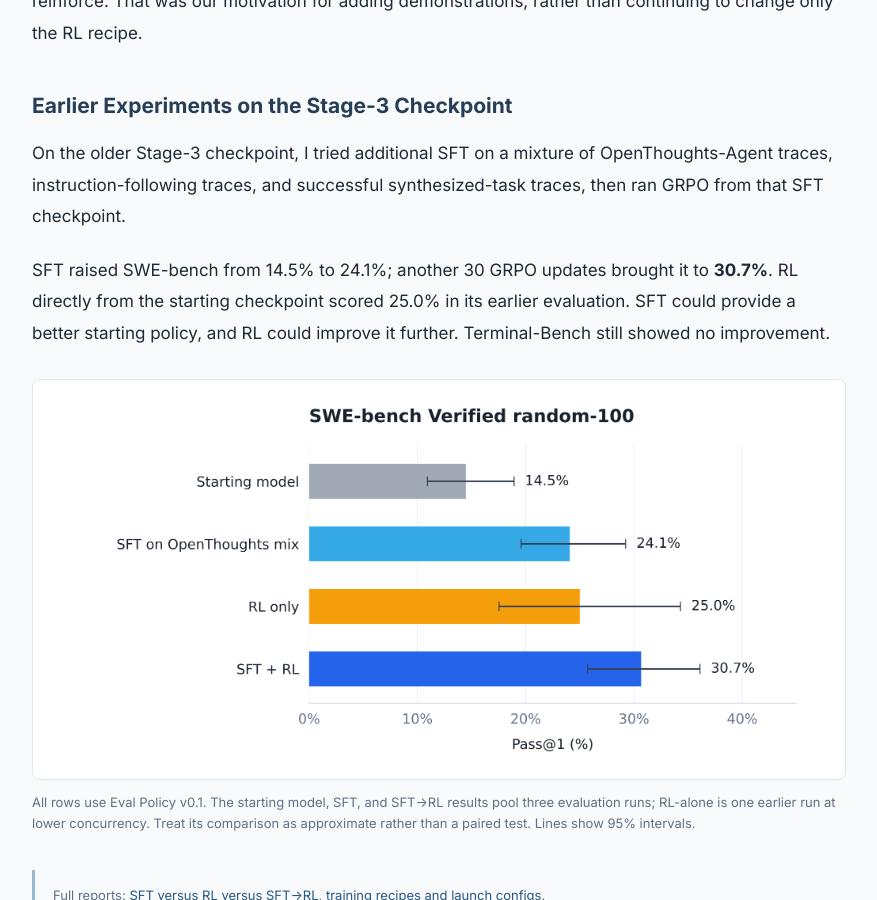
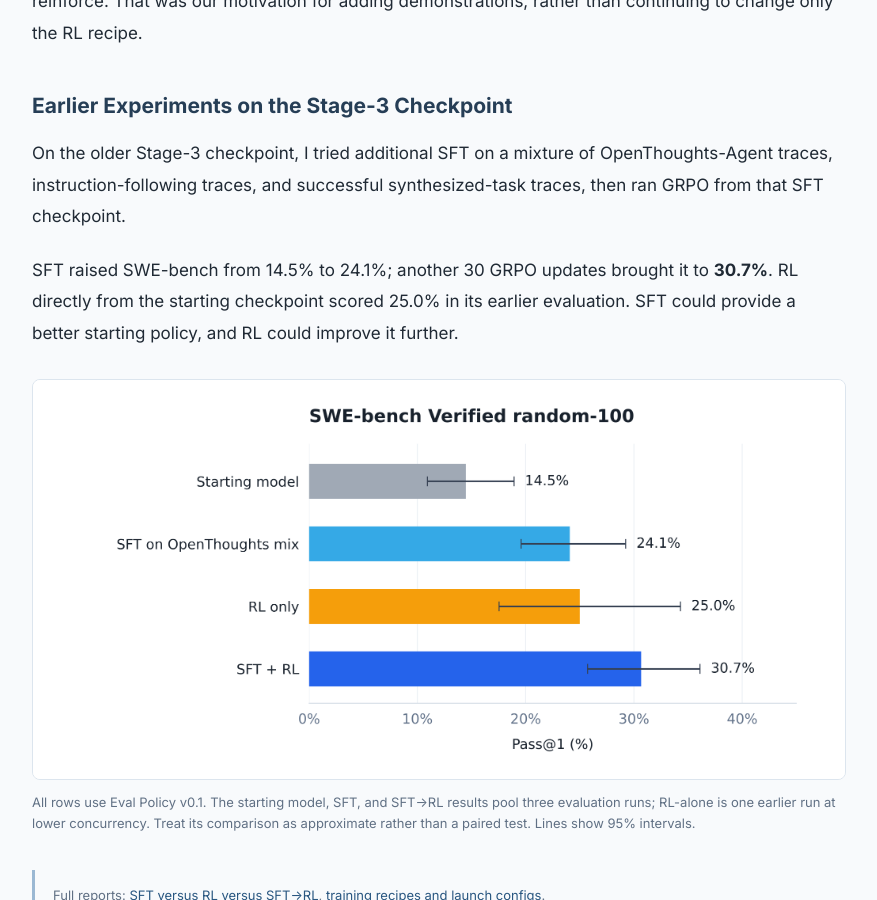
Before and after one commit to lukedhlee/lukedhlee.github.io, a Jekyll site: the page built from _posts/2026-10-21-turning-snowball-into-a-coding-agent.md, in a window 1280 px wide and 900 px high, scrolled down 10670 px. Shown: the whole window, without its empty margins (201-1078 px from the left). Built offline with Jekyll 4.4.1, drawn with Linux system fonts in a browser that asks for light colours.

Commit message:
Update checkpoint evaluation caption

```diff
--- a/_posts/2026-10-21-turning-snowball-into-a-coding-agent.md
+++ b/_posts/2026-10-21-turning-snowball-into-a-coding-agent.md
@@ -225,7 +225,7 @@
 
 On the older Stage-3 checkpoint, I tried additional SFT on a mixture of OpenThoughts-Agent traces, instruction-following traces, and successful synthesized-task traces, then ran GRPO from that SFT checkpoint.
 
-SFT raised SWE-bench from 14.5% to 24.1%; another 30 GRPO updates brought it to **30.7%**. RL directly from the starting checkpoint scored 25.0% in its earlier evaluation. SFT could provide a better starting policy, and RL could improve it further. Terminal-Bench still showed no improvement.
+SFT raised SWE-bench from 14.5% to 24.1%; another 30 GRPO updates brought it to **30.7%**. RL directly from the starting checkpoint scored 25.0% in its earlier evaluation. SFT could provide a better starting policy, and RL could improve it further.
 
 <figure class="research-figure">
 <a href="{{ '/assets/img/snowball/ota-sft-rl-swe.png?v=crisp-blue' | relative_url }}"><img src="{{ '/assets/img/snowball/ota-sft-rl-swe.png?v=crisp-blue' | relative_url }}" alt="SWE-bench Verified random-100 on the older Stage-3 checkpoint: starting model 14.5%, SFT 24.1%, RL only 25.0%, and SFT followed by RL 30.7%, with 95% Wilson intervals." width="2052" height="1007" loading="lazy"></a>
@@ -285,7 +285,7 @@
 
 <figure class="research-figure">
 <a href="{{ '/assets/img/snowball/rl-checkpoint-progress.png?v=steps30-60' | relative_url }}"><img src="{{ '/assets/img/snowball/rl-checkpoint-progress.png?v=steps30-60' | relative_url }}" alt="Checkpoint scores for the three SFT recipes at 30 and 60 RL updates. Vanilla CalibForge plus Kimi reaches its highest score on every benchmark at step 60. CalibForge-only Terminal-Bench scores decline. Relay has results through step 30." width="2952" height="954" loading="lazy"></a>
-<figcaption>Pass@1 with Terminus-2. No step-60 Relay result is available. Lines connect the evaluated checkpoints.</figcaption>
+<figcaption>Pass@1 with Terminus-2. The step-60 evaluation for direct RL is running. Lines connect the evaluated checkpoints.</figcaption>
 </figure>
 
 </details>
```
